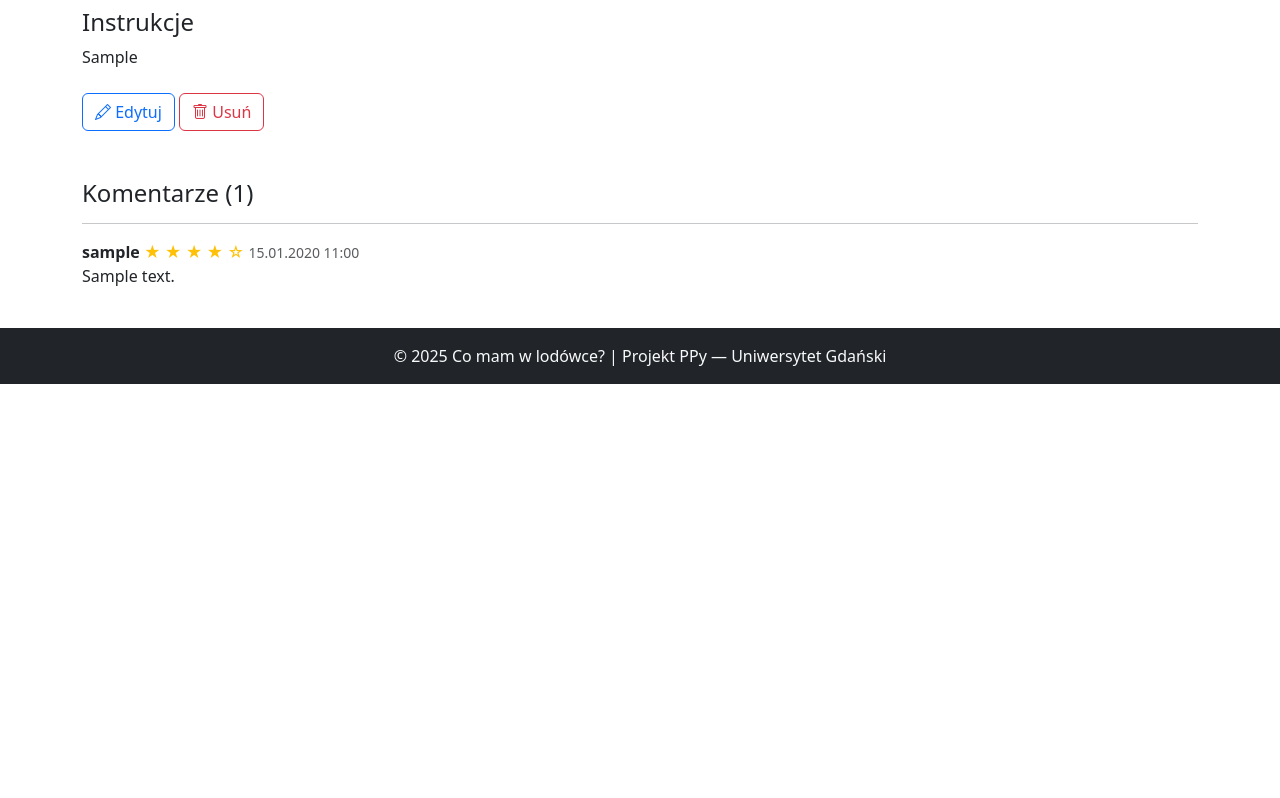
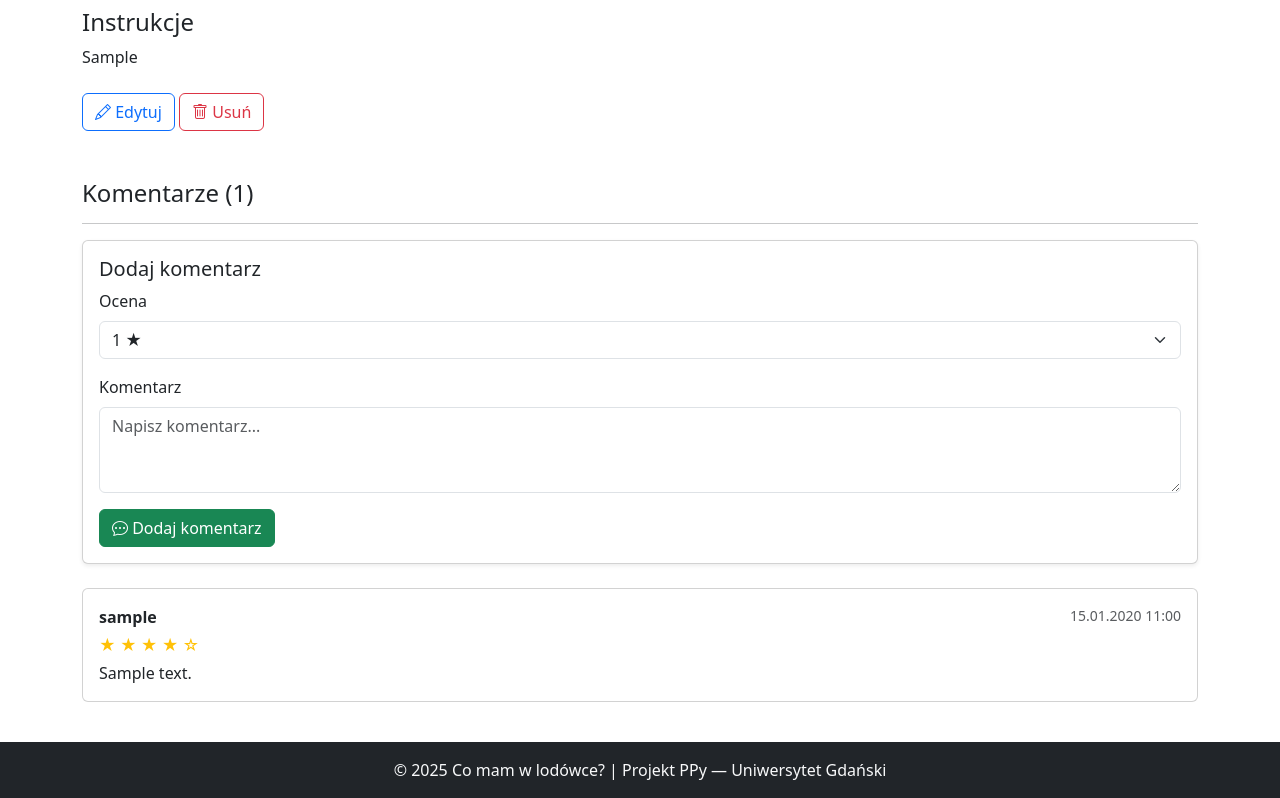
Before and after one commit to Wsakowska/python-faculty, a Django app: a page that uses Project01/recipes/templates/recipes/recipe_detail.html in a window 1280 px wide. Shown: the part 569-1367 px from the top of the page. Before the commit the page ends 953 px from the top, so only its background shows below. Run offline with Django 5.2, Linux system fonts and the light colour scheme; a user stored in the database is signed in; tables that the repository leaves empty hold one stand-in row (values such as "Sample post"); grey boxes marked "Sample" are stand-in pictures.

Commit message:
comments: komentarze z ocenami pod przepisami

```diff
--- /dev/null
+++ b/Project01/comments/forms.py
@@ -0,0 +1,23 @@
+"""Formularze aplikacji comments."""
+
+from django import forms
+from .models import Comment
+
+
+class CommentForm(forms.ModelForm):
+    """Formularz dodawania komentarza z oceną."""
+
+    class Meta:
+        model = Comment
+        fields = ['content', 'rating']
+        widgets = {
+            'content': forms.Textarea(attrs={
+                'class': 'form-control',
+                'rows': 3,
+                'placeholder': 'Napisz komentarz...',
+            }),
+            'rating': forms.Select(
+                choices=[(i, f'{i} {"★" * i}') for i in range(1, 6)],
+                attrs={'class': 'form-select'},
+            ),
+        }
--- a/Project01/comments/urls.py
+++ b/Project01/comments/urls.py
@@ -1,7 +1,10 @@
 """URL-e aplikacji comments."""
 
 from django.urls import path
+from . import views
 
 app_name = 'comments'
 
-urlpatterns = []
+urlpatterns = [
+    path('<slug:slug>/dodaj/', views.add_comment, name='add_comment'),
+]
--- a/Project01/recipes/templates/recipes/recipe_detail.html
+++ b/Project01/recipes/templates/recipes/recipe_detail.html
@@ -54,19 +54,55 @@
 </div>
 
 <!-- Komentarze — na razie placeholder -->
+<!-- Komentarze -->
 <div class="mt-5">
     <h4>Komentarze ({{ comments|length }})</h4>
     <hr>
+
+    {% if user.is_authenticated %}
+    <div class="card shadow-sm mb-4">
+        <div class="card-body">
+            <h5 class="card-title">Dodaj komentarz</h5>
+            <form method="post" action="{% url 'comments:add_comment' recipe.slug %}">
+                {% csrf_token %}
+                <div class="mb-3">
+                    <label for="{{ comment_form.rating.id_for_label }}" class="form-label">
+                        Ocena
+                    </label>
+                    {{ comment_form.rating }}
+                </div>
+                <div class="mb-3">
+                    <label for="{{ comment_form.content.id_for_label }}" class="form-label">
+                        Komentarz
+                    </label>
+                    {{ comment_form.content }}
+                </div>
+                <button type="submit" class="btn btn-success">
+                    <i class="bi bi-chat-dots"></i> Dodaj komentarz
+                </button>
+            </form>
+        </div>
+    </div>
+    {% else %}
+    <p class="text-muted">
+        <a href="{% url 'accounts:login' %}">Zaloguj się</a>, żeby dodać komentarz.
+    </p>
+    {% endif %}
+
     {% for comment in comments %}
-    <div class="mb-3">
-        <strong>{{ comment.author.username }}</strong>
-        <span class="text-warning">
-            {% for i in "12345" %}
-                {% if forloop.counter <= comment.rating %}★{% else %}☆{% endif %}
-            {% endfor %}
-        </span>
-        <small class="text-muted">{{ comment.created_at|date:"d.m.Y H:i" }}</small>
-        <p>{{ comment.content }}</p>
+    <div class="card mb-3">
+        <div class="card-body">
+            <div class="d-flex justify-content-between">
+                <strong>{{ comment.author.username }}</strong>
+                <small class="text-muted">{{ comment.created_at|date:"d.m.Y H:i" }}</small>
+            </div>
+            <div class="text-warning my-1">
+                {% for i in "12345" %}
+                    {% if forloop.counter <= comment.rating %}★{% else %}☆{% endif %}
+                {% endfor %}
+            </div>
+            <p class="mb-0">{{ comment.content }}</p>
+        </div>
     </div>
     {% empty %}
     <p class="text-muted">Brak komentarzy. Bądź pierwszy!</p>
--- a/Project01/recipes/views.py
+++ b/Project01/recipes/views.py
@@ -39,13 +39,16 @@ def recipe_list(request):
 
 def recipe_detail(request, slug):
     """Szczegóły przepisu."""
+    from comments.forms import CommentForm
     recipe = get_object_or_404(Recipe, slug=slug, is_published=True)
     ingredients = recipe.recipe_ingredients.select_related('ingredient').all()
     comments = recipe.comments.select_related('author').all()
+    comment_form = CommentForm()
     return render(request, 'recipes/recipe_detail.html', {
         'recipe': recipe,
         'ingredients': ingredients,
         'comments': comments,
+        'comment_form': comment_form,
     })
 
 
```
Also changed, not shown: Project01/comments/views.py (+24 -2 lines).
